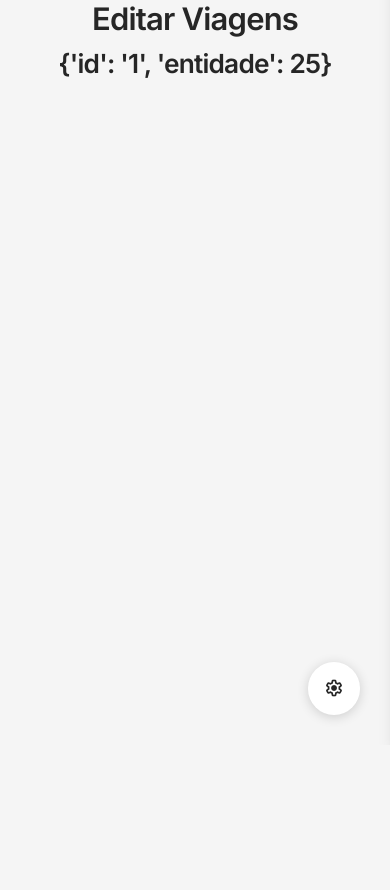
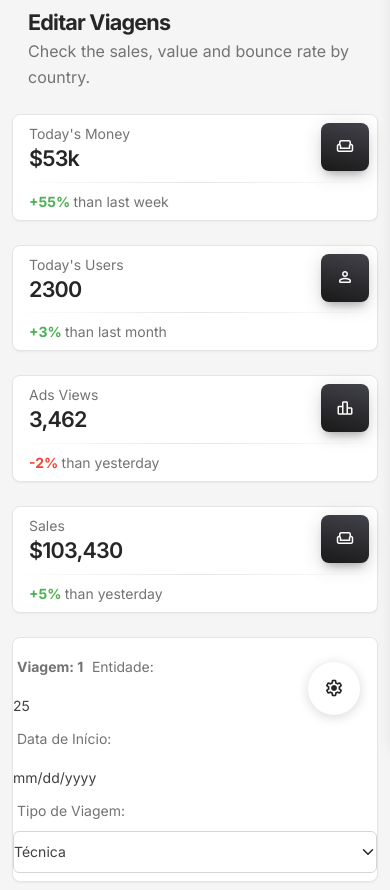
Before and after one commit to Locked666/gestor_viagem, a Flask app: page /travel/edit?idTravel=1 in a window 390 px wide; the page is wider, and only the part inside the window is pictured. Shown: the part 99-989 px from the top of that part. Before the commit the page ends 818 px from the top of that part, so only its background shows below. Run offline with Flask 3, Linux system fonts and the light colour scheme; a user stored in the database is signed in; parts of the project's set-up code (start-up, migrations or seed data) failed here and were passed over; some libraries are stand-ins or nearby versions.

Commit message:
dreams edit

```diff
--- a/apps/travel/routes.py
+++ b/apps/travel/routes.py
@@ -31,6 +31,10 @@ def index():
         'title': 'Viagens'
     }
 
+    message_code = request.args.get('message')
+    if message_code == '403':
+        context['message'] = 'Você não tem permissão para editar esta viagem.'
+
     travels = RegistroViagens.query.filter_by(ativo=True).all()
     if not travels:
         return render_template('travel/index.html', **context, travels=None)
@@ -44,6 +48,7 @@ def index():
 
 
 
+# Adicionar Travel / agenda
 @blueprint.route('/travel/add', methods = ['GET','POST'])
 @login_required
 def add_travel():
@@ -122,8 +127,8 @@ def edit_travel():
     tec_travel = TecnicosViagens.query.filter_by(viagem=id_viagem).all()
 
     if current_user.id != tec_travel[0].tecnico and not current_user.admin:
-        # raise InvalidUsage(message='Você não tem permissão para editar esta viagem', status_code=403)
-        return render_template('travel/index.html', message='Você não tem permissão para editar esta viagem', segment='travel', title='Editar - Viagens')
+        return redirect(url_for('travel_blueprint.index', message='403'))
+
 
 
     if not id_viagem:
--- a/templates/travel/edit-travel.html
+++ b/templates/travel/edit-travel.html
@@ -1,19 +1,127 @@
-{% extends "layouts/base.html" %} {% block title %} Profile {% endblock %}
+{% extends "layouts/base.html" %}
 
-<!-- Specific CSS goes HERE -->
-{% block stylesheets %}{% endblock stylesheets %} {% block content %} {% if
-travel.id %}
-<div class="container">
-  <div class="text-center">
-    <h1>Editar Viagens</h1>
-    <h2>{{ travel }}</h2>
+{% block title %}Home{% endblock title %}
+
+{% block content %}
+<div class="container-fluid py-2">
+  {% if current_user.admin %}
+  <div class="row">
+
+    <div class="ms-3">
+      <h3 class="mb-0 h4 font-weight-bolder">Editar Viagens</h3>
+      <p class="mb-4">
+        Check the sales, value and bounce rate by country.
+      </p>
+    </div>
+
+    <div class="col-xl-3 col-sm-6 mb-xl-0 mb-4">
+      <div class="card">
+        <div class="card-header p-2 ps-3">
+          <div class="d-flex justify-content-between">
+            <div>
+              <p class="text-sm mb-0 text-capitalize">Today's Money</p>
+              <h4 class="mb-0">$53k</h4>
+            </div>
+            <div class="icon icon-md icon-shape bg-gradient-dark shadow-dark shadow text-center border-radius-lg">
+              <i class="material-symbols-rounded opacity-10">weekend</i>
+            </div>
+          </div>
+        </div>
+        <hr class="dark horizontal my-0">
+        <div class="card-footer p-2 ps-3">
+          <p class="mb-0 text-sm"><span class="text-success font-weight-bolder">+55% </span>than last week</p>
+        </div>
+      </div>
+    </div>
+    <div class="col-xl-3 col-sm-6 mb-xl-0 mb-4">
+      <div class="card">
+        <div class="card-header p-2 ps-3">
+          <div class="d-flex justify-content-between">
+            <div>
+              <p class="text-sm mb-0 text-capitalize">Today's Users</p>
+              <h4 class="mb-0">2300</h4>
+            </div>
+            <div class="icon icon-md icon-shape bg-gradient-dark shadow-dark shadow text-center border-radius-lg">
+              <i class="material-symbols-rounded opacity-10">person</i>
+            </div>
+          </div>
+        </div>
+        <hr class="dark horizontal my-0">
+        <div class="card-footer p-2 ps-3">
+          <p class="mb-0 text-sm"><span class="text-success font-weight-bolder">+3% </span>than last month</p>
+        </div>
+      </div>
+    </div>
+    <div class="col-xl-3 col-sm-6 mb-xl-0 mb-4">
+      <div class="card">
+        <div class="card-header p-2 ps-3">
+          <div class="d-flex justify-content-between">
+            <div>
+              <p class="text-sm mb-0 text-capitalize">Ads Views</p>
+              <h4 class="mb-0">3,462</h4>
+            </div>
+            <div class="icon icon-md icon-shape bg-gradient-dark shadow-dark shadow text-center border-radius-lg">
+              <i class="material-symbols-rounded opacity-10">leaderboard</i>
+            </div>
+          </div>
+        </div>
+        <hr class="dark horizontal my-0">
+        <div class="card-footer p-2 ps-3">
+          <p class="mb-0 text-sm"><span class="text-danger font-weight-bolder">-2% </span>than yesterday</p>
+        </div>
+      </div>
+    </div>
+    <div class="col-xl-3 col-sm-6">
+      <div class="card">
+        <div class="card-header p-2 ps-3">
+          <div class="d-flex justify-content-between">
+            <div>
+              <p class="text-sm mb-0 text-capitalize">Sales</p>
+              <h4 class="mb-0">$103,430</h4>
+            </div>
+            <div class="icon icon-md icon-shape bg-gradient-dark shadow-dark shadow text-center border-radius-lg">
+              <i class="material-symbols-rounded opacity-10">weekend</i>
+            </div>
+          </div>
+        </div>
+        <hr class="dark horizontal my-0">
+        <div class="card-footer p-2 ps-3">
+          <p class="mb-0 text-sm"><span class="text-success font-weight-bolder">+5% </span>than yesterday</p>
+        </div>
+      </div>
+    </div>
   </div>
+  {% endif %}
+
+  <div class="row mt-4">
+    <div class="col-lg-12 col-md-12">
+      <div class="card">
+        <div class="card-header pb-0">
+
+        </div>
+        <div class="card-body px-0 pt-0 pb-2">
+          <div class="mb-0">
+            <label><strong>Viagem: {{ travel.id}}</strong> </label>
+            <label class="" for="entidade">Entidade:</label>
+            <input type="text" class="form-control" id="entidade" name="entidade" value="{{ travel.entidade }}" readonly>
+            <label class="" for="data_inicio">Data de Início:</label>
+            <input type="date" class="form-control" id="data_inicio" name="data_inicio" value="{{ travel.data_inicio }}" readonly>
+            <label class="" for="tipo_viagem">Tipo de Viagem:</label>
+            <select class="form-select" id="tipoViagem" name="tipoViagem" readonly>
+              <option value="Técnica">Técnica</option>
+              <option value="Administrativa">Administrativa</option>
+              <option value="Capacitação">Capacitação</option>
+              <option value="Outra">Outra</option>
+            </select>
+
+
+
+          </div>
+
+        </div>
+      </div>
+    </div>
 </div>
-{% else %}
-<div class="container">
-  <h1>Viagem Não Encontrada</h1>
-  <p>Por favor, verifique o ID da viagem.</p>
-  <button class="btn btn-primary" onclick="history.back()">Voltar</button>
-</div>
-{% endif %} {% block javascripts %} {% endblock javascripts %} {% endblock
-content %}
+
+
+{% endblock content %}
```
Also changed, not shown: apps/db.sqlite3.
